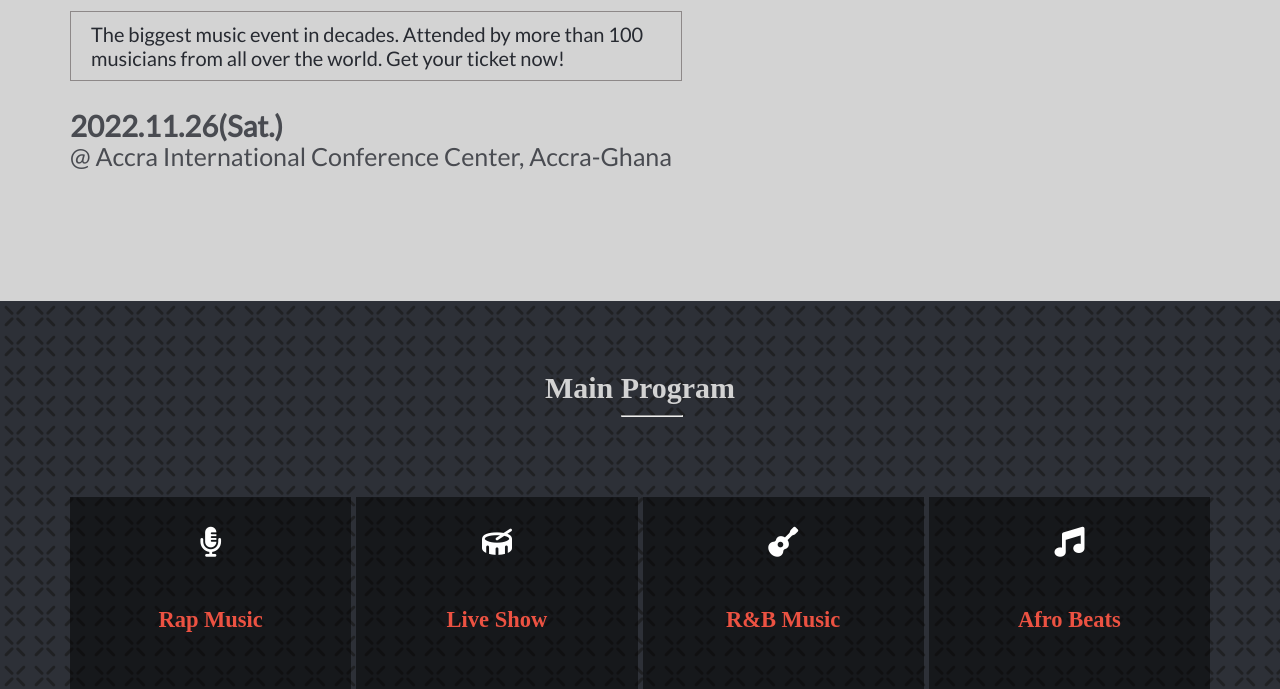
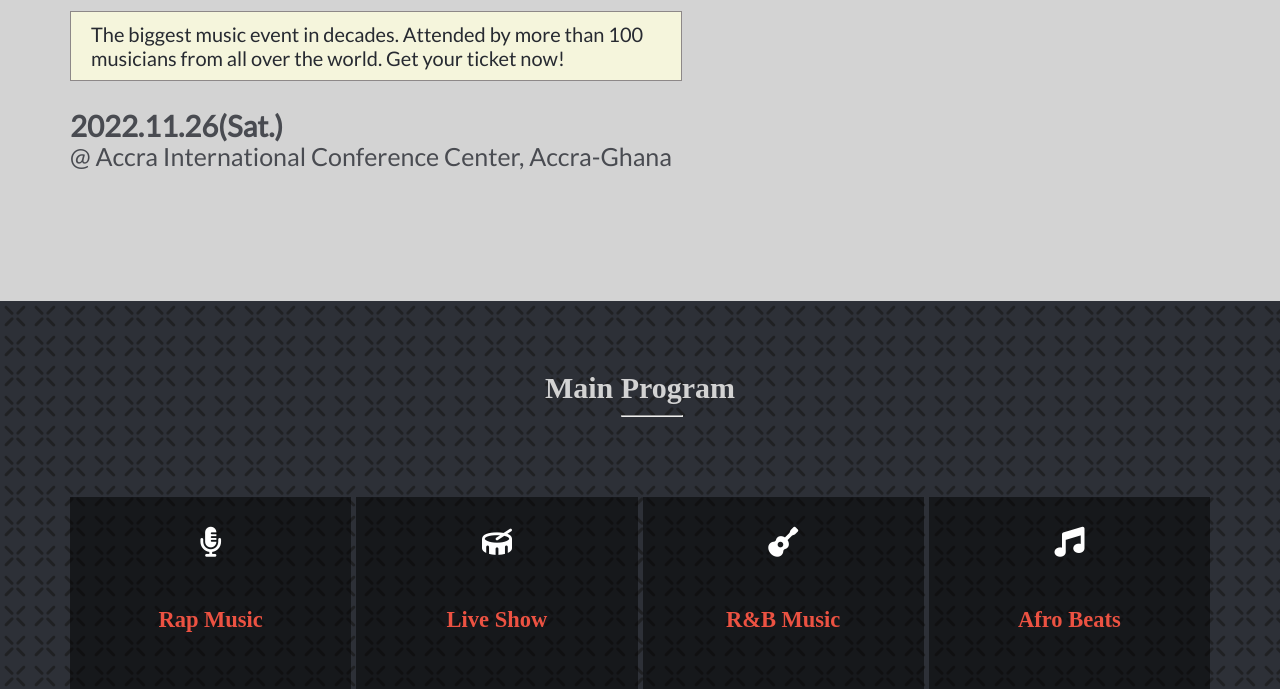
Before and after one commit to Enning94/Concert-Website-Microverse-Capstone, a website: page index.html in a window 1280 px wide. Shown: the part 411-1100 px from the top of the page. Drawn offline with Linux system fonts and the light colour scheme.

Commit message:
add backgrounmd style

```diff
--- a/style.css
+++ b/style.css
@@ -522,6 +522,8 @@ header {
     color: #272a31;
     font-size: 20px;
     padding: 10px 20px;
+
+    background-color: beige
   }
 
   .date {
@@ -530,7 +532,7 @@ header {
     color: #272a31;
     font-size: 25px;
     opacity: 0.8;
-    font-weight: 500;
+    font-weight: 500;;
   }
 
   .second-sec {
```
